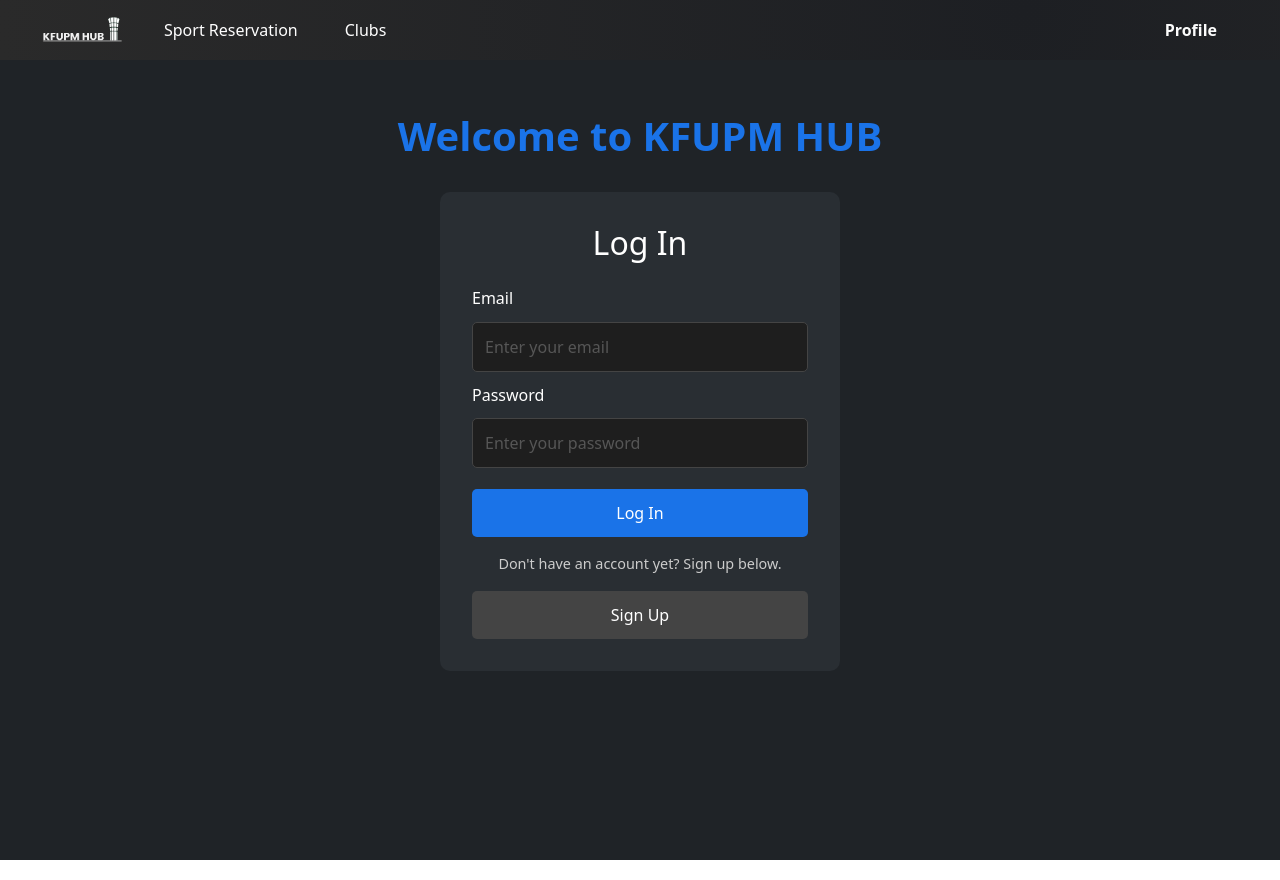
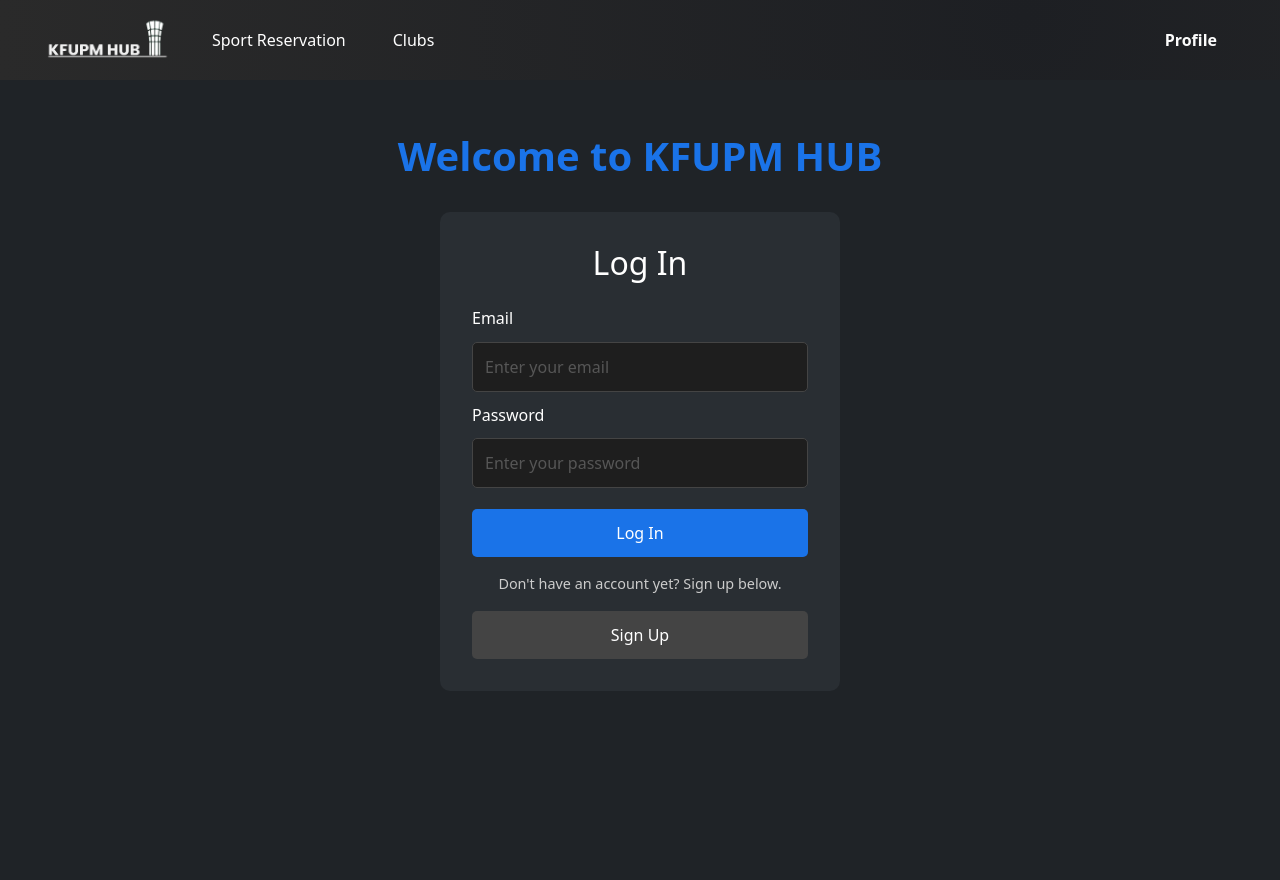
Before and after one commit to RN848/KFUPM-Hup, a React (Create React App) app: page / in a window 1280 px wide. Built offline with nearby package versions, Linux system fonts and the light colour scheme.

Commit message:
added functionality in ClLeadHomePage.js

```diff
--- a/src/App.js
+++ b/src/App.js
@@ -14,7 +14,7 @@ import YourProfile from "./pages/YourProfile";
 
 import LogIn from "./pages/LogIn";
 import SignUp from "./pages/SignUp";
-import NewClup from "./pages/NewClup";
+import NewClub from "./pages/NewClub";
 import SportsReserve from "./pages/SportsReserve";
 import NewReservation from "./pages/NewReservation";
 import ReservationSuccess from "./pages/ReservationSuccess";
@@ -60,7 +60,7 @@ function App() {
             <Route path="Sign-Up" element={<SignUp />} />
             {/*{frame 19}*/}
 
-            <Route path="New-Clup" element={<NewClup />} />
+            <Route path="New-Club" element={<NewClub />} />
             {/*{frame 22}*/}
 
             <Route path="Sports-reservation" element={<SportsReserve />} />
--- a/src/components/Body.js
+++ b/src/components/Body.js
@@ -16,6 +16,7 @@ export default function Body({ children }) {
   const navigate = useNavigate();
   const location = useLocation();
   const isIndexPage = location.pathname === "/";
+  const isSport= location.pathname === "/Sport-reservation";
   const [showNav, setShowNav] = useState(true);
 
 
@@ -25,12 +26,13 @@ export default function Body({ children }) {
           <Row className={"headBar"}>
             <div className="d-flex align-items-center">
               {/* KFUPM HUB Logo */}
+              <a onClick={() => navigate("/home")}>
               <Image
                   src={logo}
                   alt={"KFUPM HUB Logo"}
                   className={"kfupm-logo"}
               />
-
+              </a>
               {/* Links */}
               <a href="/Sports-reservation" className="headbar-link">
                 Sport Reservation
@@ -43,7 +45,7 @@ export default function Body({ children }) {
               <div className="flex-grow-1"></div>
 
               {/* Profile Link */}
-              <a href="/profile" className="headbar-link profile-link">
+              <a className="headbar-link profile-link" onClick={() => {navigate("/Your-Profile")}}>
                 Profile
               </a>
               {!isIndexPage && (
--- a/src/components/Nav.js
+++ b/src/components/Nav.js
@@ -10,7 +10,7 @@ export default function Nav() {
     { key: 3, name: "frame20", icon: faHouse, link: "/Your-Profile" },
     { key: 4, name: "frame18", icon: faHouse, link: "/login" },
     { key: 5, name: "frame19", icon: faHouse, link: "/Sign-Up" },
-    { key: 6, name: "frame22", icon: faHouse, link: "/New-Clup" },
+    { key: 6, name: "frame22", icon: faHouse, link: "/New-Club" },
     { key: 7, name: "frame2", icon: faHouse, link: "/Sports-reservation" },
     { key: 8, name: "frame8", icon: faHouse, link: "/Latest-News" },
     { key: 9, name: "frame15", icon: faHouse, link: "/edit-Activity" },
--- a/src/pages/NewClup.js
+++ b/src/pages/NewClub.js
@@ -6,7 +6,7 @@ import Button from "react-bootstrap/Button";
 import { useState } from "react";
 import { NormInput } from "../components/Inputs";
 
-const NewClup = () => {
+const NewClub = () => {
   const [inputs, setInputs] = useState({
     clubName: "",
     leader: "",
@@ -49,4 +49,4 @@ const NewClup = () => {
   );
 };
 
-export default NewClup;
+export default NewClub;
--- a/src/styles/main.scss
+++ b/src/styles/main.scss
@@ -5,7 +5,7 @@
 @import "./utils/functions";
 @import "./utils/mixins";
 @import "./components/nav";
-
+@import url('https://fonts.googleapis.com/css2?family=Poppins:ital,wght@0,100;0,200;0,300;0,400;0,500;0,600;0,700;0,800;0,900;1,100;1,200;1,300;1,400;1,500;1,600;1,700;1,800;1,900&display=swap');
 @import "./components/body";
 @import "./components/inputs";
 
@@ -14,6 +14,7 @@ body,
 #root {
   height: 100%;
   margin: 0;
+  font-family: "Poppins ExtraBold", emoji;
 }
 
 h1 {
--- a/src/styles/pages/_headbar.scss
+++ b/src/styles/pages/_headbar.scss
@@ -20,7 +20,7 @@ $profile-color: #fcfcfc; // For profile link highlighting (optional)
     }
 
     .kfupm-logo {
-        height: 40px; // Adjust size as needed
+        height: 60px; // Adjust size as needed
         margin-right: 20px;
     }
 
```
